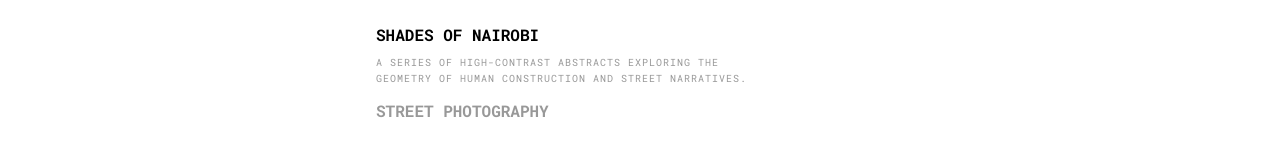
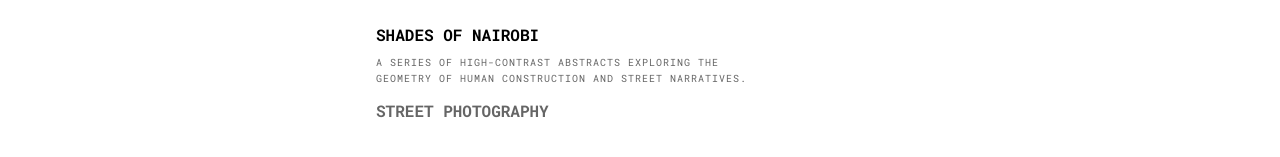
Before and after one commit to melaokoko-dot/Mela-Okoko-Bio-page, a React (Vite) app: page / in a window 1280 px wide. Shown: the part 605-762 px from the top of the page. Built offline with nearby package versions, Linux system fonts and the light colour scheme.

Commit message:
Update opacity of text in project description

```diff
--- a/src/App.tsx
+++ b/src/App.tsx
@@ -440,12 +440,12 @@ export default function App() {
 
             {/* Added Collection Description in overlay */}
             <div className="mt-2 mb-3 max-w-sm hidden md:block">
-               <p className="text-[10px] opacity-40 uppercase tracking-widest leading-relaxed">
+               <p className="text-[10px] opacity-60 uppercase tracking-widest leading-relaxed">
                  {activeProject?.description}
                </p>
             </div>
 
-            <div className="opacity-40 tracking-[0.3em] font-bold uppercase">
+            <div className="opacity-60 tracking-[0.3em] font-bold uppercase">
               <RollingText text={activeProject?.category || ""} />
             </div>
           </div>
```
